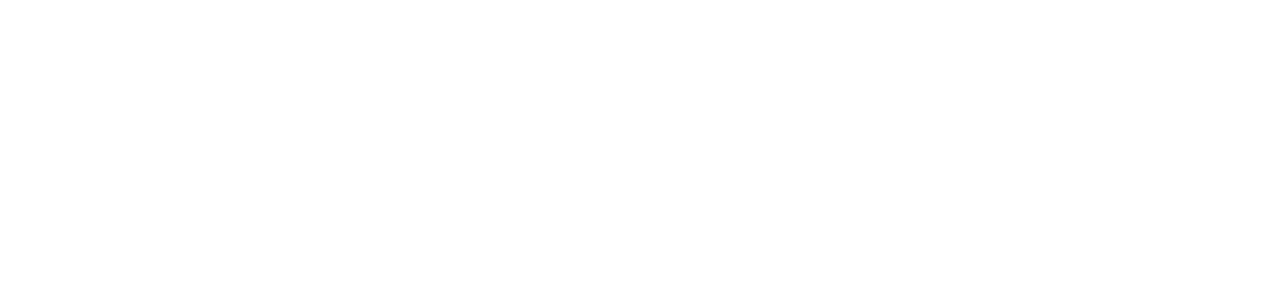
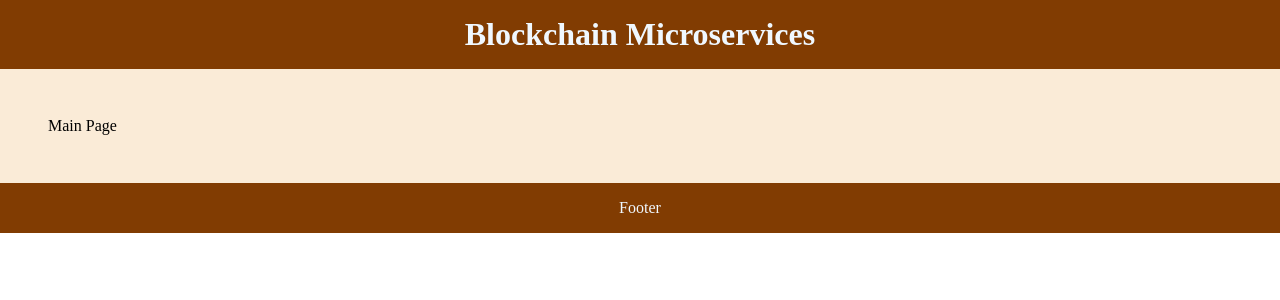
Before and after one commit to Blockchain-Microservices/Frontend, a React (Create React App) app: page / in a window 1280 px wide. Shown: the top 300 px of the page. Built offline with nearby package versions, Linux system fonts and the light colour scheme.

Commit message:
add basic document structure

```diff
--- a/src/App.css
+++ b/src/App.css
@@ -0,0 +1,21 @@
+.header {
+  text-align: center;
+  background-color: rgb(129, 60, 2);
+  color: aliceblue;
+  padding: 1em;
+}
+.header > h1 {
+  margin: 0;
+}
+
+.main {
+  background-color: antiquewhite;
+  padding: 3em;
+}
+
+.footer {
+  text-align: center;
+  background-color: rgb(129, 60, 2);
+  color: aliceblue;
+  padding: 1em;
+}
--- a/src/App.js
+++ b/src/App.js
@@ -1,8 +1,14 @@
 import './App.css';
+import Header from './Components/Header';
+import MainPage from './Components/MainPage';
+import Footer from './Components/Footer';
 
 function App() {
   return (
     <div className="App">
+      <Header />
+      <MainPage />
+      <Footer />
     </div>
   );
 }
--- /dev/null
+++ b/src/Components/Footer.js
@@ -0,0 +1,11 @@
+import '../App.css';
+
+const Footer = () => {
+  return (
+    <footer className='footer'>
+      Footer
+    </footer>
+  )
+}
+
+export default Footer;
--- /dev/null
+++ b/src/Components/Header.js
@@ -0,0 +1,11 @@
+import '../App.css';
+
+const Header = () => {
+  return (
+    <header className='header'>
+      <h1>Blockchain Microservices</h1>
+    </header>
+  )
+}
+
+export default Header;
--- /dev/null
+++ b/src/Components/MainPage.js
@@ -0,0 +1,11 @@
+import '../App.css';
+
+const MainPage = () => {
+  return (
+    <main className='main'>
+      Main Page
+    </main>
+  )
+}
+
+export default MainPage;
```
